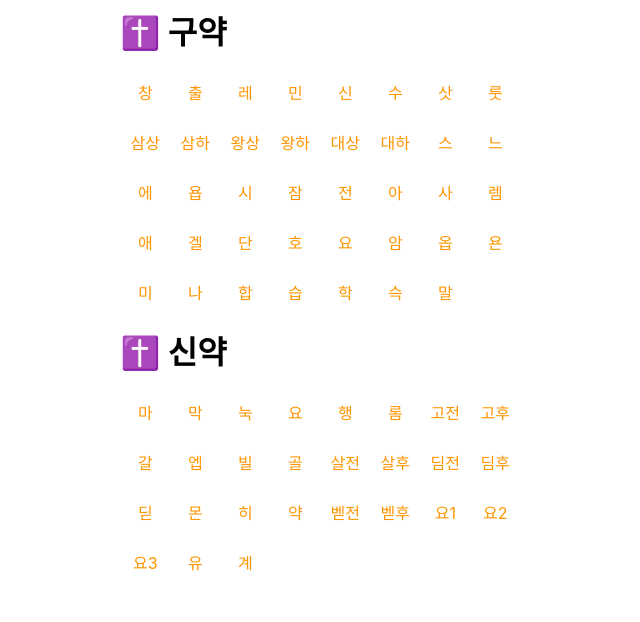
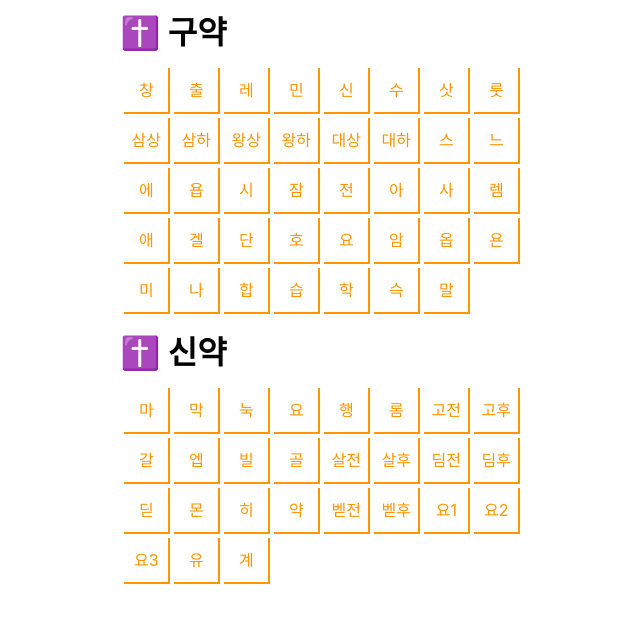
Before and after one commit to eunmo/bible-server, a React (Create React App) app: page / in a window 1280 px wide. Shown: the top 622 px of the page, without its empty margins (309-949 px from the left). Built offline with nearby package versions, Linux system fonts and the light colour scheme.

Commit message:
add borderS

```diff
--- a/src/style.css
+++ b/src/style.css
@@ -97,10 +97,16 @@ a {
 }
 
 .selector {
-  width: 50px;
-  height: 50px;
-  line-height: 50px;
+  width: 44px;
+  height: 44px;
+  line-height: 44px;
   text-align: center;
+
+  border-bottom: 2px solid var(--ios-orange);
+  border-right: 2px solid var(--ios-orange);
+
+  margin-left: 4px;
+  margin-bottom: 4px;
 }
 
 .index {
```
